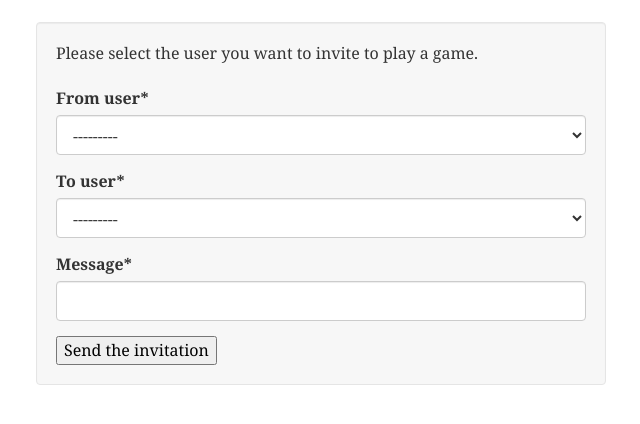
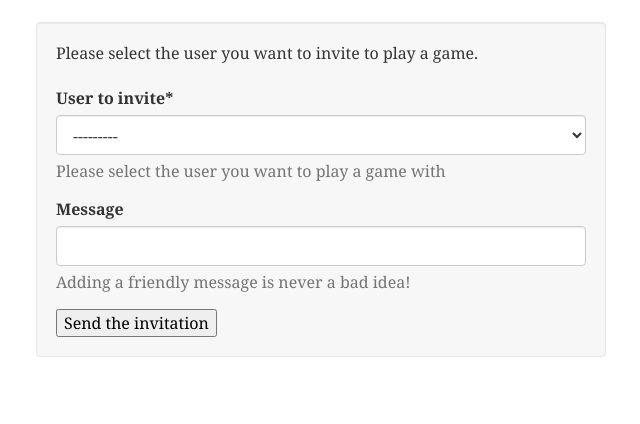
Before and after one commit to jossalgon/django-tutorial, a Django app: a page that uses templates/base.html in a window 1280 px wide. Shown: the part 57-481 px from the top of the page, without its empty margins (34-674 px from the left). Run offline with Django 3.2, Linux system fonts and the light colour scheme; the visitor is signed in with stand-in values (Sample User, id 1); data comes from the database, SQL or seed files in the repository; some libraries are stand-ins or nearby versions.

Commit message:
Add field options

```diff
--- a/templates/base.html
+++ b/templates/base.html
@@ -29,12 +29,12 @@
     <div class="container">
         <div class="navbar-header">
 
-            <a class="navbar-brand" href="#">Home</a>
+            <a class="navbar-brand" href="{% url 'user_home' %}">Home</a>
 
         </div>
 
         <ul class="nav navbar-nav">
-            <li><a href="#">New Game</a></li>
+            <li><a href="{% url 'tictactoe_invite' %}">New Game</a></li>
         </ul>
 
         <ul class="nav navbar-nav navbar-right">
--- a/tictactoe/forms.py
+++ b/tictactoe/forms.py
@@ -6,3 +6,5 @@
     class Meta:
         model = Invitation
         fields = '__all__'
+
+        exclude = ['from_user']
--- a/tictactoe/models.py
+++ b/tictactoe/models.py
@@ -41,6 +41,9 @@
 
 class Invitation(models.Model):
     from_user = models.ForeignKey(User, related_name="invitations_sent")
-    to_user = models.ForeignKey(User, related_name="invitations_received")
-    message = models.CharField(max_length=300)
+    to_user = models.ForeignKey(User, related_name="invitations_received",
+                                verbose_name="User to invite",
+                                help_text="Please select the user you want to play a game with")
+    message = models.CharField(max_length=300, blank=True,
+                               help_text="Adding a friendly message is never a bad idea!")
     timestamp = models.DateTimeField(auto_now_add=True)
--- a/tictactoe/views.py
+++ b/tictactoe/views.py
@@ -8,7 +8,9 @@
 @login_required
 def new_invitation(request):
     if request.method == 'POST':
-        form = InvitationForm(data=request.POST)
+        # Se inicializa una nueva entidad para completar el usuario que ahora no aparece en la vista
+        invitation = Invitation(from_user=request.user)
+        form = InvitationForm(data=request.POST, instance=invitation)
         if form.is_valid():
             form.save()
             return redirect('user_home')
```
